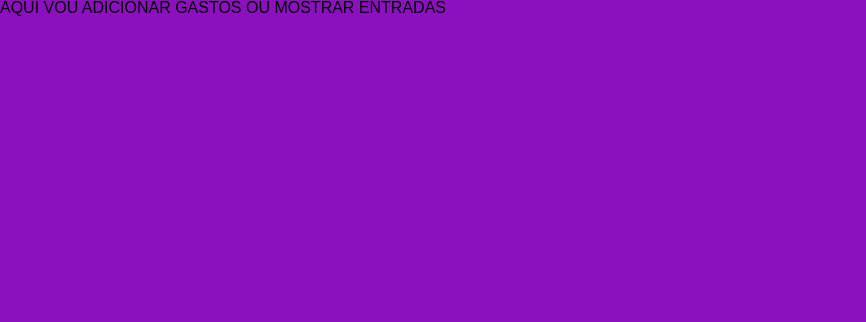
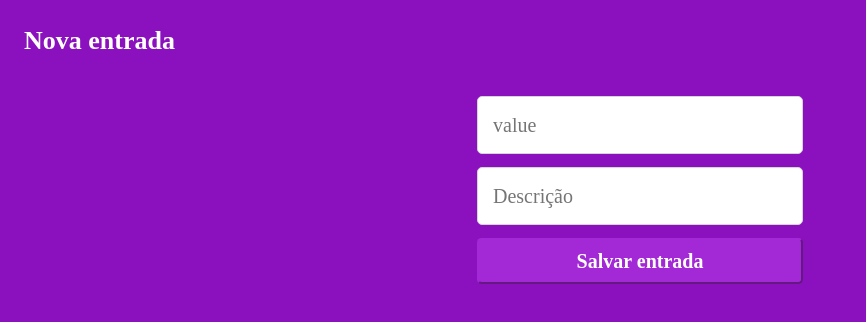
Before and after one commit to angelicacavalheiro/MyWallet-frontend, a React (Create React App) app: page /newTransaction in a window 1280 px wide. Shown: the top 322 px of the page, without its empty margins (0-866 px from the left). Built offline with nearby package versions, Linux system fonts and the light colour scheme.

Commit message:
TransactionList and NewTransaction component styling added

```diff
--- a/src/components/Login.js
+++ b/src/components/Login.js
@@ -12,7 +12,7 @@ export default function Login(){
 
     function requestLogin(event) {
         setLoading(true)
-        history.push('/') //só pra testar
+        history.push('/transactions') //só pra testar
         event.preventDefault(); // impede o redirecionamento
     }
 
--- a/src/components/NewTransaction.js
+++ b/src/components/NewTransaction.js
@@ -1,7 +1,109 @@
+import styled from 'styled-components';
+import { useHistory } from "react-router-dom";
+import { useState } from 'react';
+import Loader from "react-loader-spinner";
+
 export default function NewTransaction(){
+
+
+    const[value, setValue] = useState("")
+    const[description, setDescription] = useState("")
+    const[loading, setLoading] = useState(false)
+    const history = useHistory()
+
+    function requestTransaction(event) {
+        setLoading(true)
+        history.push('/transactions') //só pra testar
+        event.preventDefault(); // impede o redirecionamento
+    }
+
     return(
-        <div>
-            <p> AQUI VOU ADICIONAR GASTOS OU MOSTRAR ENTRADAS </p>
-        </div>
+        <Container>
+        <Title> Nova entrada </Title>
+
+        <form onSubmit={requestTransaction}>
+
+            <input type="number" value="input" required placeholder="value"
+            value={value} onChange={(e) => setValue(e.target.value)}/>
+
+            <input type="text" description="input" placeholder="Descrição"
+            value={description} onChange={(e) => setDescription(e.target.value)}/>
+
+            {(loading === true) ?
+            <button> <Loader type="ThreeDots" color="#FFFFFF" height={45} width={80} /> </button>
+             : <button onClick={requestTransaction}> Salvar entrada </button>}
+
+        </form>
+
+
+    </Container>
     )
 }
+
+const Container = styled.div`
+    display: flex;
+    flex-direction: column;
+    width: 100vw;
+    height: 100vh;
+    background: #8C11BE;
+
+    p {
+        font-family: Raleway;
+        font-weight: bold;
+        font-size: 15px;
+        line-height: 18px;
+        color: #FFFFFF;
+        width: 227px;
+        height: 18px;
+        text-align: center;
+        margin: 32px auto 114px auto;
+    }
+    input{
+        width: 326px;
+        height: 58px;
+        border: 1px solid #D5D5D5;
+        padding: 18px 0 17px 15px;
+        border-radius: 5px;
+        margin: 0 auto 13px auto;
+        font-family: Raleway;
+        font-size: 20px;
+        line-height: 23px;
+        color: #000000;
+        opacity: ${props => props.loading ? 0.7 : 1};
+        background: ${props => props.loading ? "#F2F2F2" : "#FFFFFF"};
+        pointer-events: ${props => props.loading ? "none" : "visiblePainted"};
+    }
+    button{
+        width: 326px;
+        height: 46px;
+        background: #A328D6;
+        border-radius: 4.63636px;
+        border-color: #A328D6;
+        margin: 0 auto 13px auto;
+        padding: 11px auto 12px auto;
+        font-family: Raleway;
+        font-weight: bold;
+        font-size: 20px;
+        line-height: 23px;
+        color: #FFFFFF;
+        opacity: ${props => props.loading ? 0.7 : 1};
+        pointer-events: ${props => props.loading ? "none" : "visiblePainted"};
+    }
+    form {
+        text-align: center;
+        display: flex;
+        flex-direction: column;
+    }
+`;
+
+const Title = styled.div`
+    width: 168px;
+    height: 31px;
+    margin: 25px 183px 40px 24px;
+    font-family: Raleway;
+    font-style: normal;
+    font-weight: bold;
+    font-size: 26px;
+    line-height: 31px;
+    color: #FFFFFF;
+`;
--- a/src/components/Register.js
+++ b/src/components/Register.js
@@ -14,7 +14,7 @@ export default function Register(){
 
     function requestRegistration(event) {
         setLoading(true)
-        history.push('/') //só pra testar
+        history.push('/register') //só pra testar
         event.preventDefault(); // impede o redirecionamento
     }
 
--- a/src/components/TransactionList.js
+++ b/src/components/TransactionList.js
@@ -1,7 +1,96 @@
+import styled from 'styled-components';
+import { Link, useHistory } from "react-router-dom";
+import { useState } from 'react';
+
+
 export default function TransactionList(){
+
+    const history = useHistory()
+
+    function redirectToNewTransaction() {
+        history.push('/newTransaction') //só pra testar
+    }
+
     return(
-        <div>
-            <p> AQUI VOU MOSTRAR TODAS AS ENTRADAS E SAÍDAS </p>
-        </div>
+        <Container>
+        <Title> Olá, fulano </Title>
+
+        <ShowTransactions>Não há registros de entrada ou saída</ShowTransactions>
+
+        <Options>
+            <button onClick={redirectToNewTransaction}> + Nova Entrada </button>
+            <button onClick={redirectToNewTransaction}> - Nova Saída </button>
+        </Options>
+
+
+    </Container>
     )
 }
+
+const Container = styled.div`
+    display: flex;
+    flex-direction: column;
+    width: 100vw;
+    height: 100vh;
+    background: #8C11BE;
+
+	p {
+        font-family: Raleway;
+        font-weight: bold;
+        font-size: 15px;
+        line-height: 18px;
+        color: #FFFFFF;
+        width: 227px;
+        height: 18px;
+        text-align: center;
+        margin: 36px auto 192px auto;
+	}
+    button{
+        width: 155px;
+        height: 114px;
+        background: #A328D6;
+        border-radius: 5px;
+        border-color: #A328D6;
+        font-family: Raleway;
+        font-weight: bold;
+        font-size: 20px;
+        line-height: 23px;
+        color: #FFFFFF;
+
+    }
+
+`;
+
+const ShowTransactions = styled.div`
+    width: 326px;
+    height: 446px;
+    background: #FFFFFF;
+    border-radius: 5px;
+    margin: 0 auto 13px auto;
+
+    font-family: Raleway;
+    font-size: 20px;
+    line-height: 23px;
+    color: #868686;
+    display:flex;
+    padding: 200px 72px 200px 73px;
+    align-items: center;
+`;
+
+const Options = styled.div `
+    width: 325px;
+    margin: 0 auto 16px auto;
+    justify-content: space-between;
+    display:flex;
+`;
+
+const Title = styled.div`
+    height: 50px;
+    margin: 28px auto 22px 24px;
+    font-family: Raleway;
+    font-style: normal;
+    font-weight: bold;
+    font-size: 26px;
+    line-height: 31px;
+    color: #FFFFFF;
+`;
```
